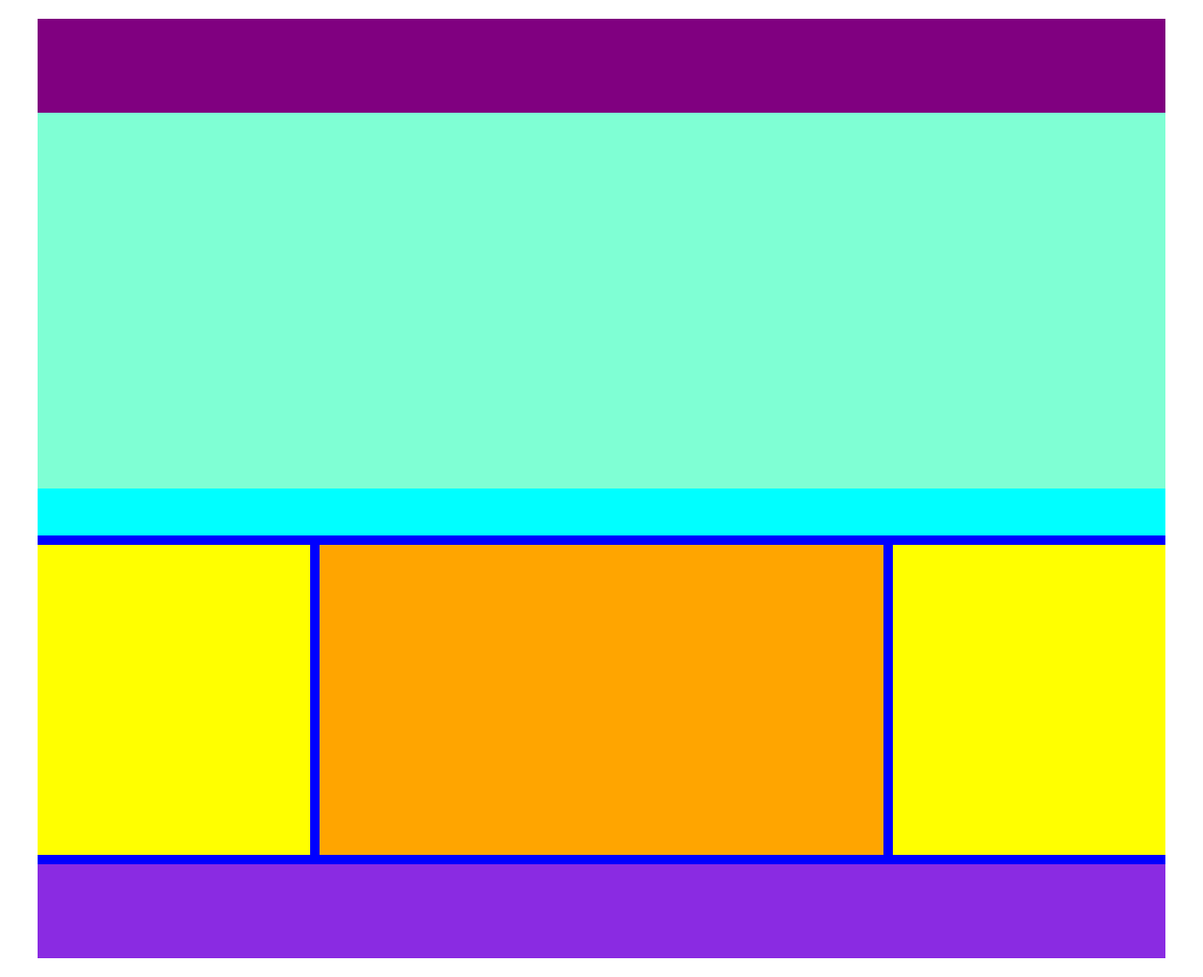
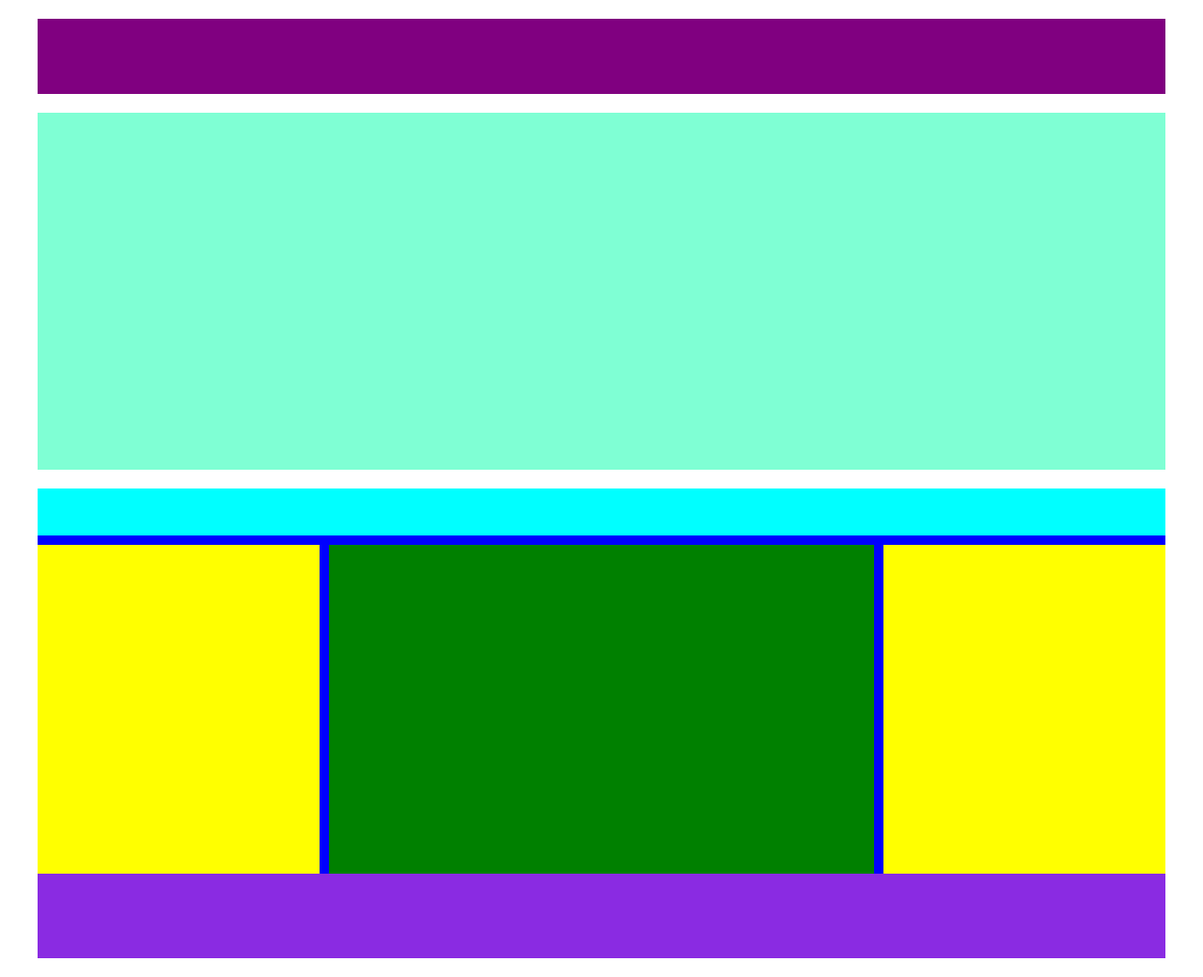
Before and after one commit to DomenicoGalileo88/htmlcss-struttura-wp, a plain HTML site: page index.html in a window 1280 px wide. Shown: the whole page at 94% size. Drawn offline with Linux system fonts and the light colour scheme.

```diff
--- a/css/style.css
+++ b/css/style.css
@@ -14,16 +14,19 @@
 header{
     height: 100px;
     background-color: purple;
+    border-bottom: 20px solid white;
 }
 
 /* Main */
 main{
-height: 800px;
+    height: 800px;
 }
 
 .content_img{
     height: 400px;
     background-color: aquamarine;
+    border-bottom: 20px solid white;
+
 }
 
 /* Article */
@@ -38,24 +41,13 @@ height: 800px;
     background-color: aqua;
 }
 
-.horizontal_space{
-    width: 100%;
-    height: 10px;
-    background-color: blue;
-}
-
-.vertical_space{
-    width: 10px;
-    height: 330px;
-    background-color: blue;
-    float: left;
-}
-
 /* Content article */
 .content_article{
     width: 100%;
-    height: 330px;
+    height: 350px;
     background-color: orange;
+    border-top: 10px solid blue;
+    border-bottom: 10px solid blue;
 }
 
 .clearfix{
@@ -65,15 +57,18 @@ height: 800px;
 }
 
 aside{
-    width: 290px;
-    height: 330px;
+    width: 300px;
+    height: 350px;
     background-color: yellow;
     float: left;
 }
 
 .content{
+    background-color:green;
+    border-left: 10px solid blue;
+    border-right: 10px solid blue;
     width: 600px;
-    height:330px ;
+    height:350px ;
     float: left;
 }
 
@@ -85,4 +80,5 @@ aside{
 footer{
     height: 100px;
     background-color: blueviolet;
+    border-top: 10px solid white;
 }
--- a/index.html
+++ b/index.html
@@ -23,19 +23,15 @@
 
                 <div class="title_article"></div>
 
-                <div class="horizontal_space"></div>
-
                 <div class="content_article clearfix">
 
                     <aside></aside>
-                    <div class="vertical_space"></div>
+
                     <div class="content"></div>
-                    <div class="vertical_space"></div>
+
                     <aside></aside>
 
                 </div>
-
-                <div class="horizontal_space"></div>
 
             </article>
 
@@ -45,6 +41,7 @@
 
         </main>
         <!-- /.site_main -->
+
         <footer class="site_footer"></footer>
         <!-- /.site_footer -->
 
```
